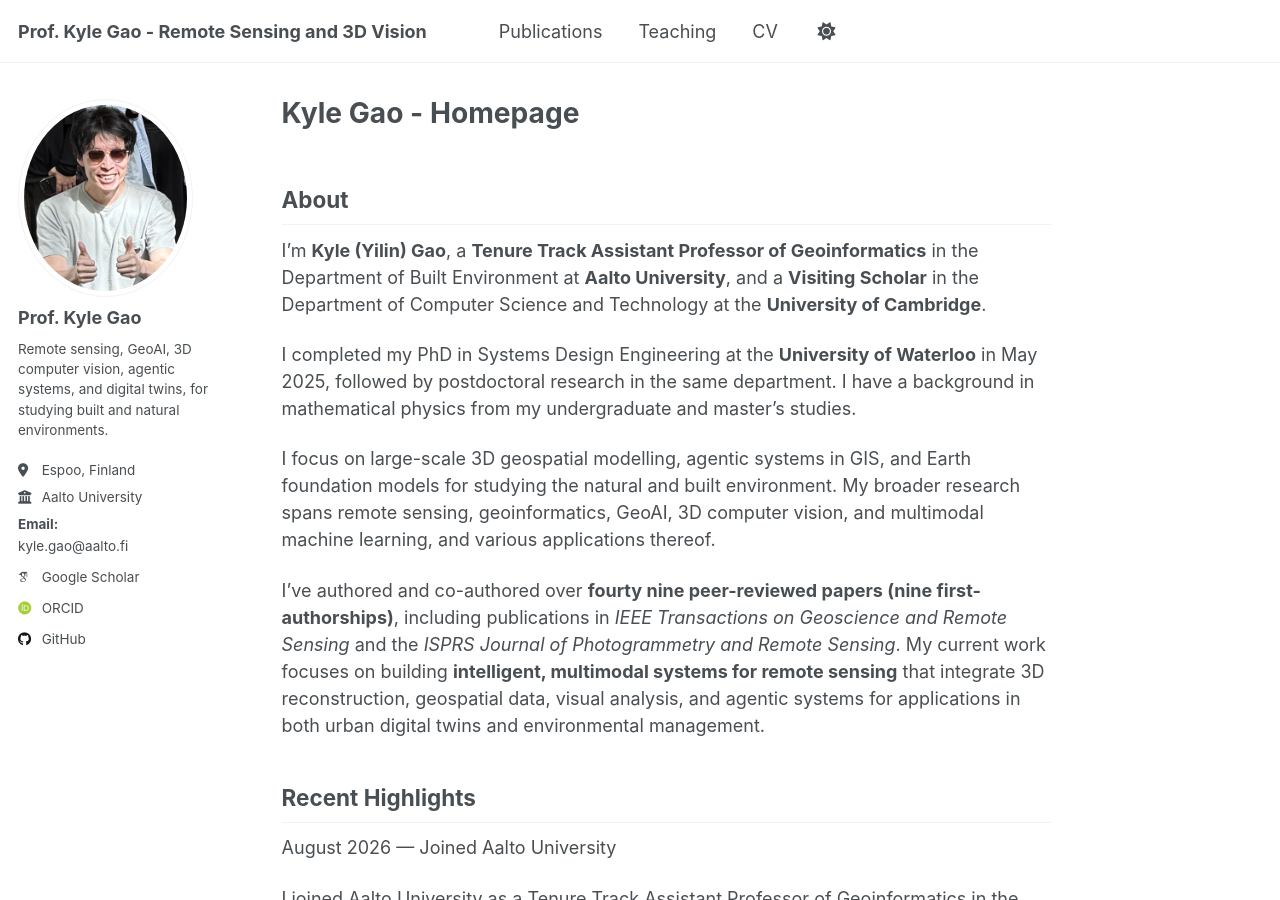
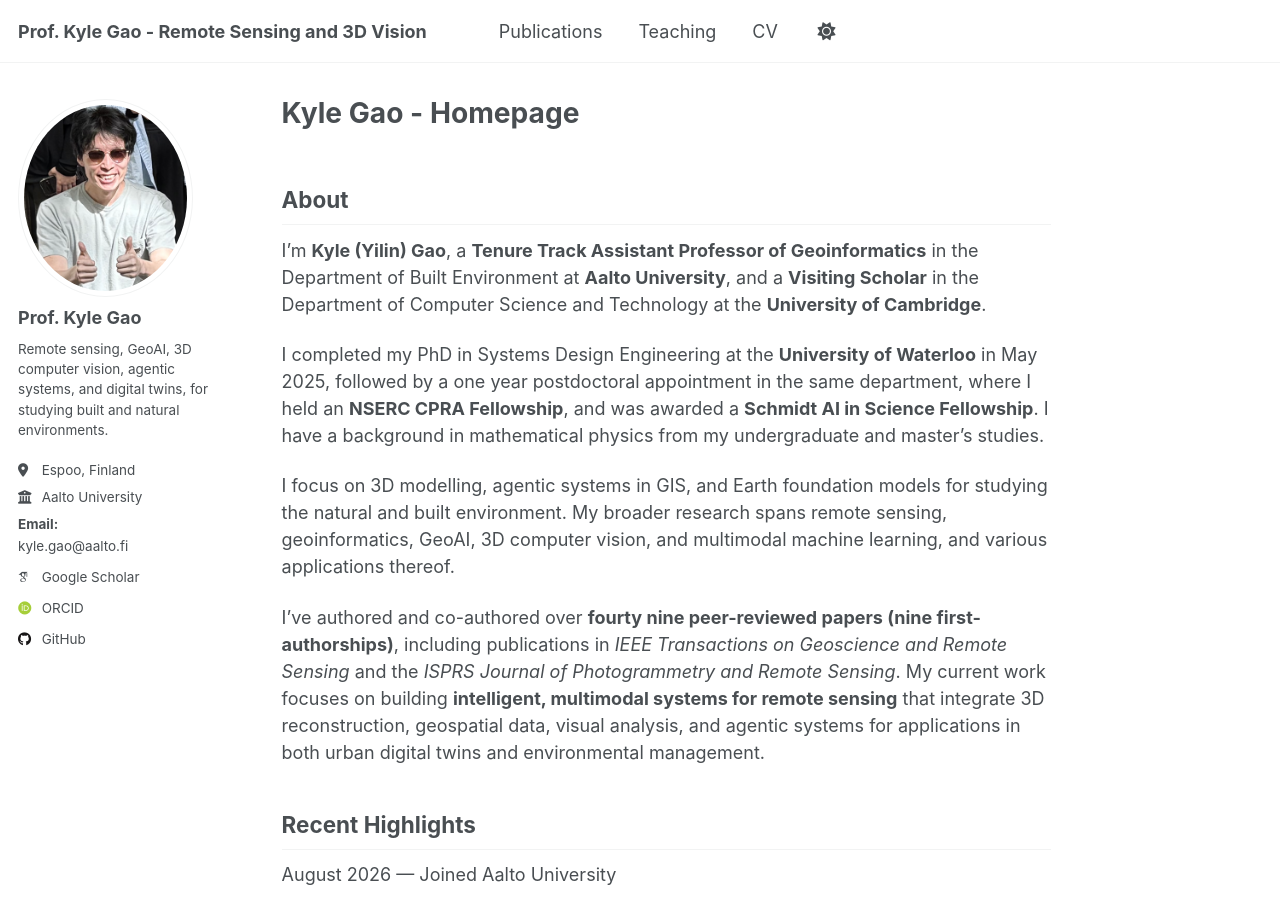
Before and after one commit to kyle-gao/kyle-gao.github.io, a Jekyll site: the page built from _pages/about.md, in a window 1280 px wide and 900 px high. Built offline with Jekyll 4.4.1, drawn with Linux system fonts in a browser that asks for light colours; some web fonts are replaced; a script that is not in the unit is left out.

Commit message:
Update about section with additional research details
Expanded details about postdoctoral research and fellowships.

```diff
--- a/_pages/about.md
+++ b/_pages/about.md
@@ -11,9 +11,9 @@ redirect_from:
 
 I’m **Kyle (Yilin) Gao**, a **Tenure Track Assistant Professor of Geoinformatics** in the Department of Built Environment at **Aalto University**, and a **Visiting Scholar** in the Department of Computer Science and Technology at the **University of Cambridge**.
 
-I completed my PhD in Systems Design Engineering at the **University of Waterloo** in May 2025, followed by postdoctoral research in the same department. I have a background in mathematical physics from my undergraduate and master's studies.
+I completed my PhD in Systems Design Engineering at the **University of Waterloo** in May 2025, followed by a one year postdoctoral appointment in the same department, where I held an **NSERC CPRA Fellowship**, and was awarded a **Schmidt AI in Science Fellowship**. I have a background in mathematical physics from my undergraduate and master's studies.
 
-I focus on large-scale 3D geospatial modelling, agentic systems in GIS, and Earth foundation models for studying the natural and built environment. My broader research spans remote sensing, geoinformatics, GeoAI, 3D computer vision, and multimodal machine learning, and various applications thereof.
+I focus on 3D modelling, agentic systems in GIS, and Earth foundation models for studying the natural and built environment. My broader research spans remote sensing, geoinformatics, GeoAI, 3D computer vision, and multimodal machine learning, and various applications thereof.
 
 I’ve authored and co-authored over **fourty nine peer-reviewed papers (nine first-authorships)**, including publications in *IEEE Transactions on Geoscience and Remote Sensing* and the *ISPRS Journal of Photogrammetry and Remote Sensing*.
 My current work focuses on building **intelligent, multimodal systems for remote sensing** that integrate 3D reconstruction, geospatial data, visual analysis, and agentic systems for applications in both urban digital twins and environmental management.
```
